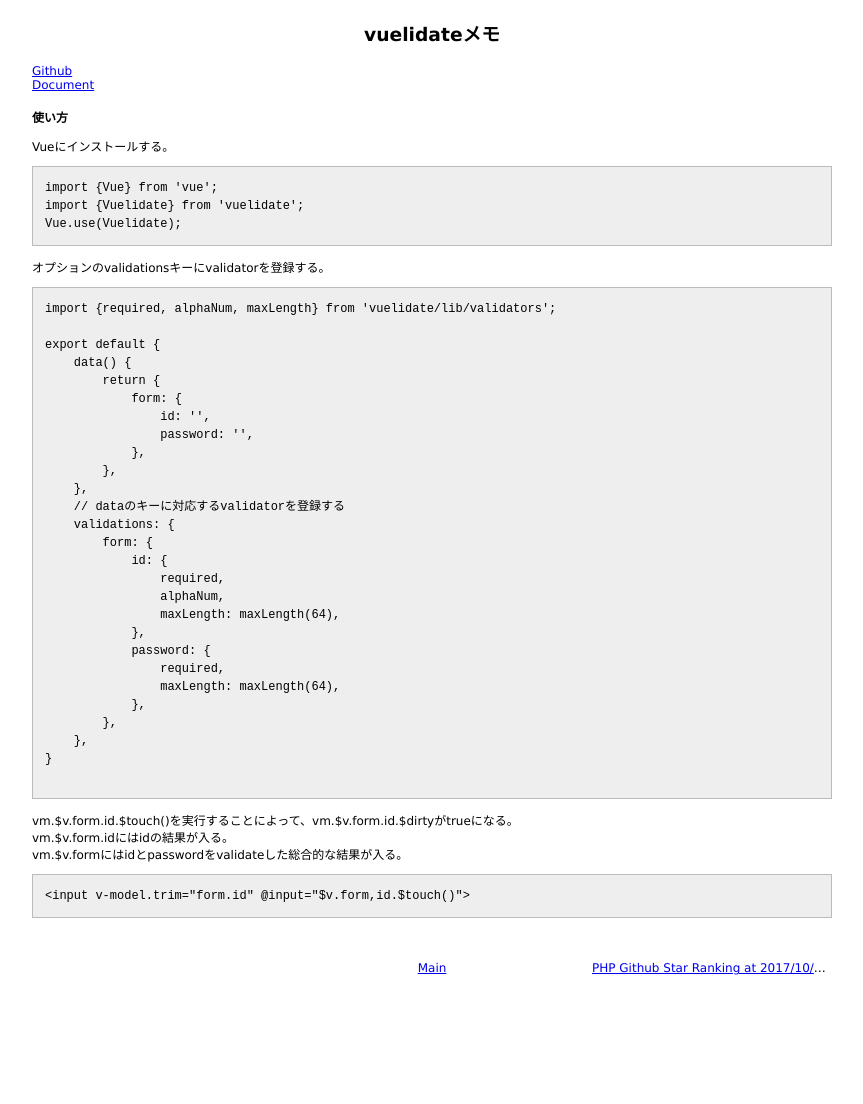
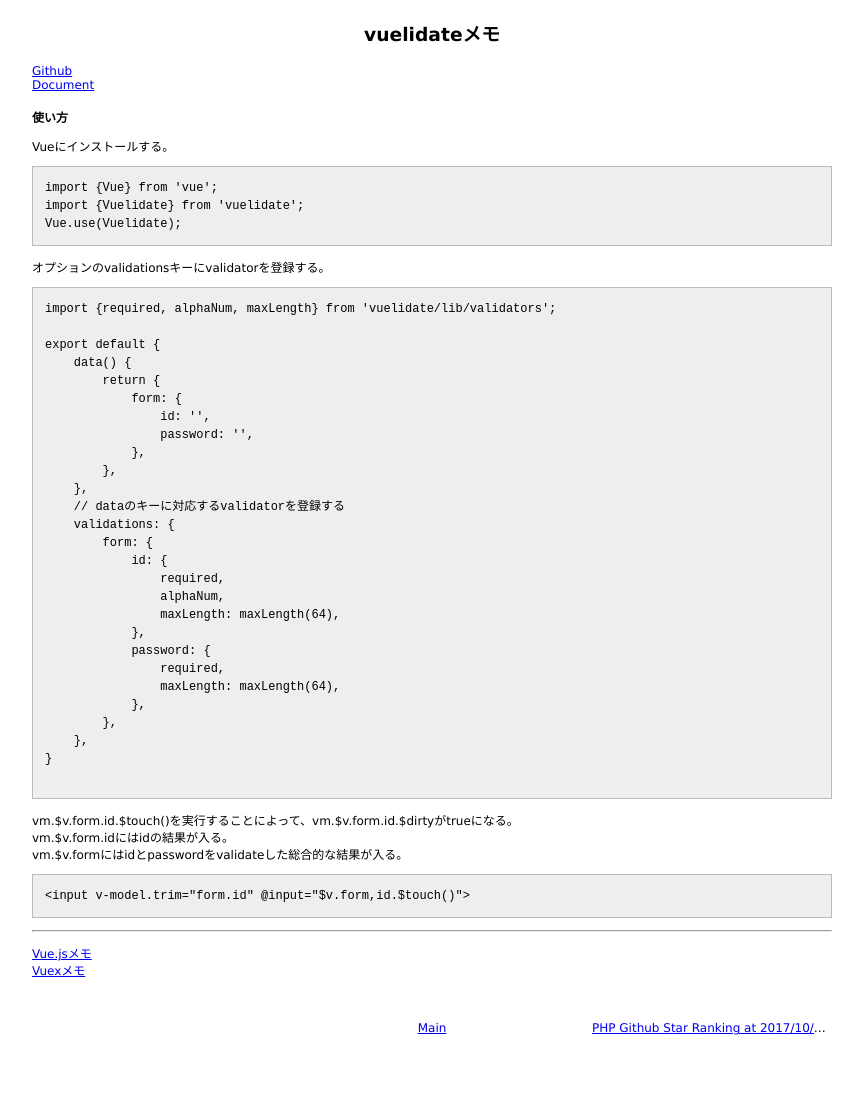
Before and after one commit to 38elements/38elements.github.com, a Jekyll site: the page built from _posts/2017-11-09-vuelidate.md, in a window 1280 px wide. Shown: the whole page, without its empty margins (208-1071 px from the left). Built offline with Jekyll 4.4.1, drawn with Linux system fonts in a browser that asks for light colours; before the commit the page ends 1044 px from its top, so only the background shows below that.

Commit message:
Update 2017-11-09-vuelidate.md

````diff
--- a/_posts/2017-11-09-vuelidate.md
+++ b/_posts/2017-11-09-vuelidate.md
@@ -55,3 +55,8 @@ vm.$v.formにはidとpasswordをvalidateした総合的な結果が入る。
 ```
 <input v-model.trim="form.id" @input="$v.form,id.$touch()">
 ```
+
+<hr>
+
+[Vue.jsメモ](/2016/12/20/vuejs.html)
+[Vuexメモ](/2017/01/14/vuex.html)
````
